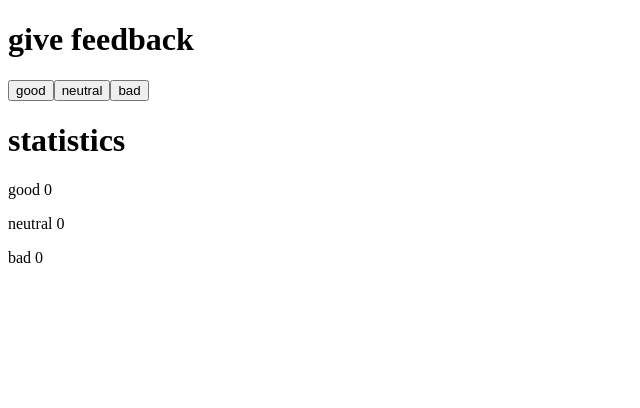
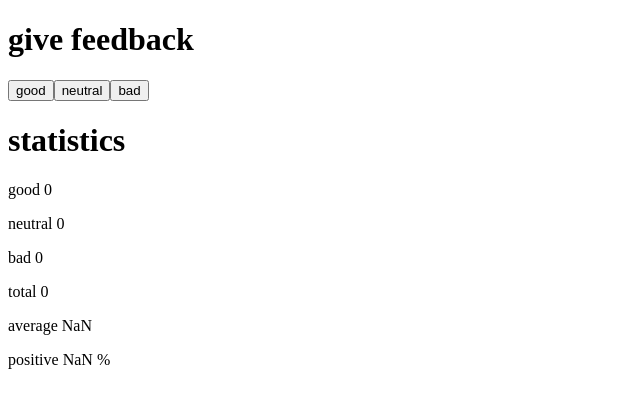
Before and after one commit to Atstincer/fullstack_course, a React (Vite) app in the folder Part1/unicafe/: page / in a window 1280 px wide. Shown: the top 408 px of the page, without its empty margins (0-640 px from the left). Built offline with nearby package versions, Linux system fonts and the light colour scheme.

Commit message:
unicafe step 2

```diff
--- a/Part1/unicafe/src/App.jsx
+++ b/Part1/unicafe/src/App.jsx
@@ -12,6 +12,10 @@ const App = () => {
   const handleNeutralClick = () => setNeutral(neutral + 1)
   const handleBadClick = () => setBad(bad + 1)
 
+  const getTotal = () => good + neutral + bad
+  const getAverage = () => (good*1+neutral*0+bad*-1)/getTotal()
+  const getPositivePercentage = () => good/getTotal()*100
+
   return (
     <div>
       <h1>give feedback</h1>
@@ -23,6 +27,9 @@ const App = () => {
         <p>good {good}</p>
         <p>neutral {neutral}</p>
         <p>bad {bad}</p>
+        <p>total {getTotal()}</p>
+        <p>average {getAverage()}</p>
+        <p>positive {getPositivePercentage()} %</p>
       </div>
     </div>
   )
```
